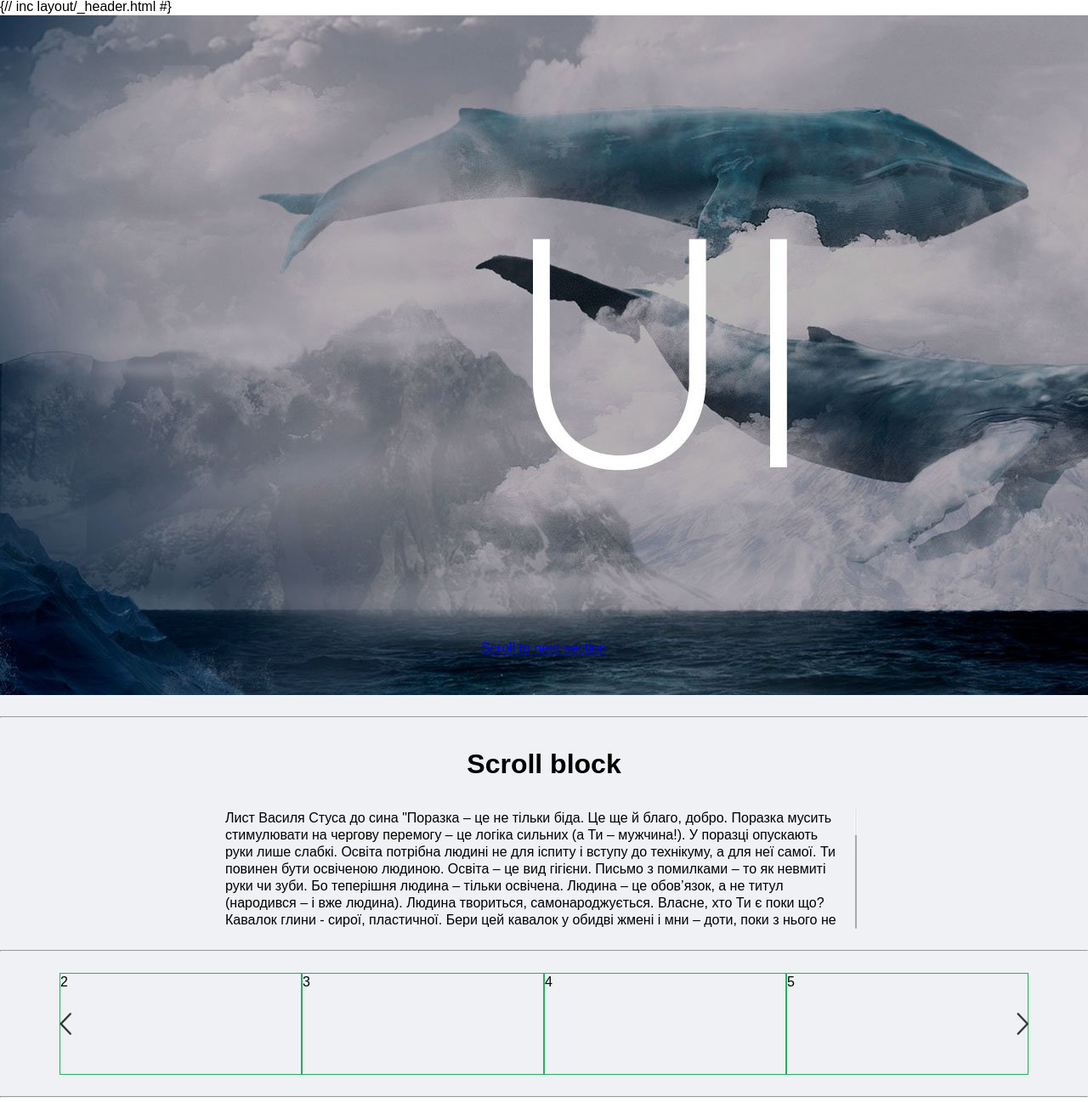
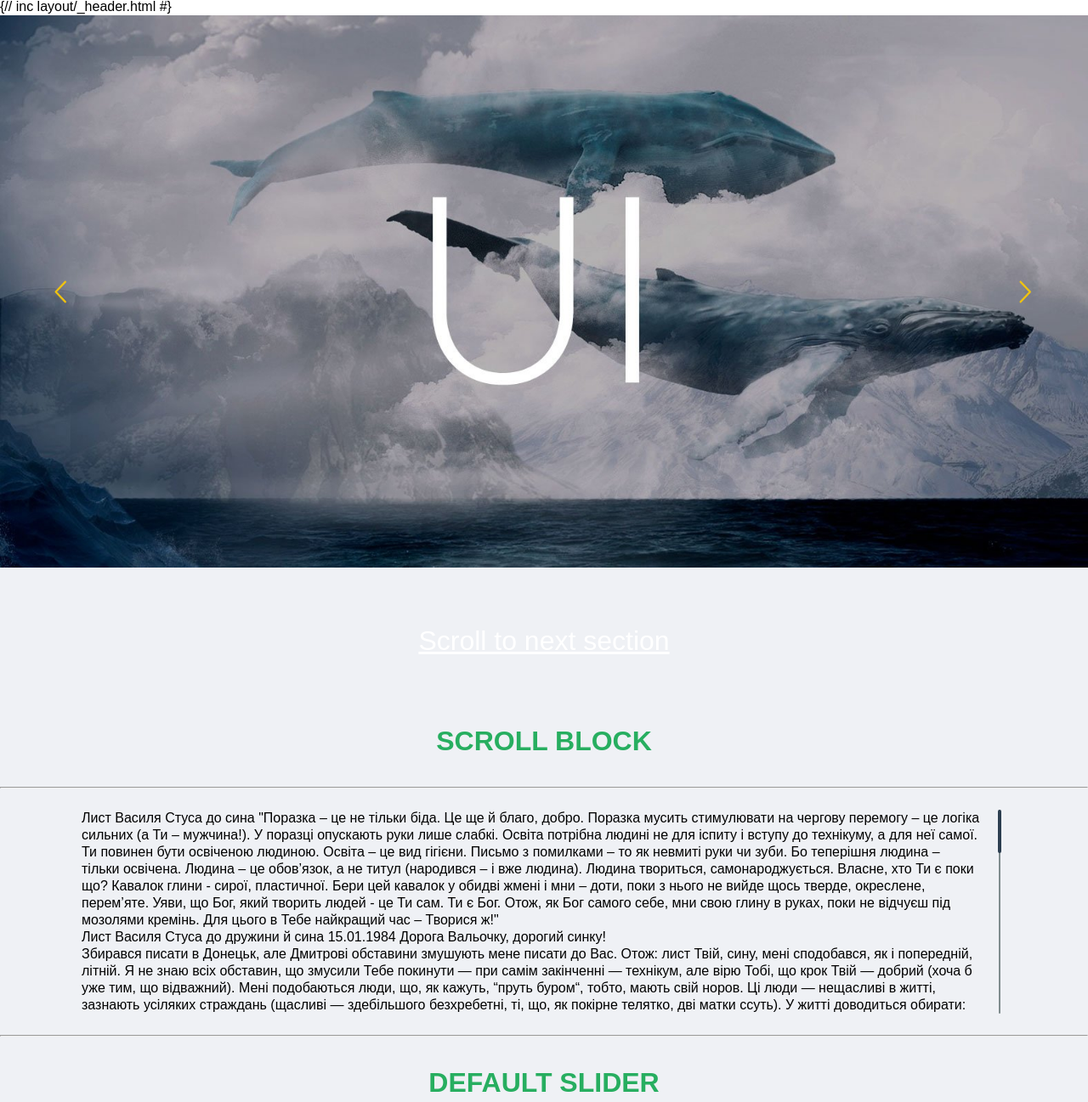
Before and after one commit to Khaanh/gulp4-markup, a website: page app/UI-Kit.html in a window 1280 px wide. Shown: the part 2-1299 px from the top of the page at 85% size. Drawn offline with nearby package versions, Linux system fonts and the light colour scheme; some packages are replaced by stand-ins of ours; files that its build step writes are made by us from their sources; a script that the page names is missing.

Commit message:
Add UI kit list: Slideshow, scrollblock, default slider

```diff
--- a/app/UI-Kit.html
+++ b/app/UI-Kit.html
@@ -16,15 +16,29 @@
       {// inc layout/_header.html #}
 
       <div id="ui-kit">
+
         <div class="hero">
-          <div class="hero__img">
+          <div class="slideshow">
+            <div class="slideshow__arrows"></div>
+            <div class="slideshow__list">
+              <div class="slideshow__items">
                 <img src="./img/ui-kit.jpg" alt="UI-kit">
               </div>
+              <div class="slideshow__items">
+                <img src="./img/ui-kit.jpg" alt="UI-kit">
+              </div>
+              <div class="slideshow__items">
+                <img src="./img/ui-kit.jpg" alt="UI-kit">
+              </div>
+            </div>
+          </div>
+
           <a href="#" class="scroll-next js-scroll-next">Scroll to next section</a>
         </div>
+
         <div class="section" id="next-section">
+          <h1>Scroll block</h1>
           <hr class="base">
-          <h1>Scroll block</h1>
           <div class="scroll-text">
             <p>
               Лист Василя Стуса до сина
@@ -58,6 +72,8 @@
 
         <hr class="base">
 
+        <h1>Default slider</h1>
+
         <div class="slider-block">
           <div class="container">
             <div class="slider-block__box">
@@ -75,7 +91,6 @@
         </div>
 
         <hr class="base">
-
 
       </div>
 
--- a/app/js/main.js
+++ b/app/js/main.js
@@ -72,4 +72,17 @@ $(function() {
 			// instead of a settings object
 		]
 	})
+
+	$('.slideshow__list').slick({
+		infinite: true,
+		slidesToShow: 1,
+		slidesToScroll: 1,
+		adaptiveHeight: true,
+		autoplay: true,
+		autoplaySpeed: 5000,
+		arrows: true,
+		appendArrows: $('.slideshow__arrows'),
+		prevArrow: `<div class="main-arrow prev-arrow"><svg width="17" height="30" viewBox="0 0 17 30" fill="none" xmlns="http://www.w3.org/2000/svg"><path d="M1.01123 12.8298L12.1741 1.0364C12.5356 0.654533 13.123 0.654533 13.4844 1.0364C13.8385 1.41048 13.8385 2.00672 13.4844 2.3808L2.96028 13.4993L13.4844 24.6179C13.8385 24.992 13.8385 25.5882 13.4844 25.9623C13.3101 26.1465 13.0716 26.25 12.8318 26.25C12.597 26.25 12.356 26.1553 12.1776 25.9607L1.01783 14.1706C1.01753 14.1703 1.01723 14.17 1.01694 14.1697C0.661771 13.8006 0.662187 13.1985 1.01123 12.8298Z" fill="#f1c40f" stroke="#f1c40f" stroke-width="0.5"/></svg></div>`,
+		nextArrow: `<div class="main-arrow next-arrow"><svg width="17" height="30" viewBox="0 0 17 30" fill="none" xmlns="http://www.w3.org/2000/svg"><path d="M13.4888 12.8298L2.32587 1.0364C1.96442 0.654533 1.37701 0.654533 1.01556 1.0364C0.66148 1.41048 0.66148 2.00672 1.01556 2.3808L11.5397 13.4993L1.01556 24.6179C0.66148 24.992 0.66148 25.5882 1.01556 25.9623C1.18992 26.1465 1.42838 26.25 1.66824 26.25C1.90305 26.25 2.14404 26.1553 2.32239 25.9607L13.4822 14.1706C13.4825 14.1703 13.4828 14.17 13.4831 14.1697C13.8382 13.8006 13.8378 13.1985 13.4888 12.8298Z" fill="#f1c40f" stroke="#f1c40f" stroke-width="0.5"/></svg></div>`,
+	})
 });
--- a/app/scss/helpers/_base.scss
+++ b/app/scss/helpers/_base.scss
@@ -44,8 +44,7 @@ body {
 	margin: 0 auto;
 }
 
-// Styles
-
+// Btn up  Styles
 .back-to-top {
 	@include transition;
 	@include hide-elem;
--- a/app/scss/helpers/_variables.scss
+++ b/app/scss/helpers/_variables.scss
@@ -4,3 +4,10 @@ $black: #000;
 $gray: #ccc;
 
 // Custom colors...
+
+// Malihu scrollbar customs
+$dragger_bar-color: #2c3e50;
+$dragger_bar-width: 4px;
+$dragger_bar-radius: 14px;
+$dragger_rail-color:#7f8c8d;
+$scrollTools-opacity: 1;
--- a/app/scss/libs/_libs.scss
+++ /dev/null
@@ -1,3 +0,0 @@
-.libs {
-	height: 1000px;
-}
--- a/app/scss/main.scss
+++ b/app/scss/main.scss
@@ -5,7 +5,23 @@
 @import 'components/_buttons';
 @import 'components/_header';
 @import 'components/_footer';
-@import 'libs/_libs';
 @import 'libs/_slick';
 @import 'libs/_jquery.mCustomScrollbar';
 @import 'pages/_home-page';
+
+
+// Styles scrollbars
+.mCSB_scrollTools .mCSB_dragger.mCSB_dragger_onDrag .mCSB_dragger_bar {
+	background-color: $dragger_bar-color;
+}
+.mCSB_scrollTools .mCSB_dragger .mCSB_dragger_bar {
+	background-color: $dragger_bar-color;
+	width: $dragger_bar-width;
+	border-radius: $dragger_bar-radius;
+}
+.mCSB_scrollTools .mCSB_draggerRail {
+	background-color: $dragger_rail-color;
+}
+.mCSB_scrollTools {
+	opacity: $scrollTools-opacity;
+}
--- a/app/scss/pages/_home-page.scss
+++ b/app/scss/pages/_home-page.scss
@@ -4,27 +4,29 @@
 	h1 {
 		text-align: center;
 		margin: 34px;
+		text-transform: uppercase;
+		color: #27ae60;
 	}
 
 	.hero {
 		height: 100vh;
 		position: relative;
-		&__img {
-			text-align: center;
-		}
 		.scroll-next {
 			position: absolute;
 			bottom: 45px;
 			left: 50%;
 			transform: translate(-50%, 0);
+			color: $white;
+			font-size: 32px;
+			line-height: 38px;
 		}
 	}
 
 	.scroll-text {
-		max-width: 750px;
+		max-width: 85%;
 		width: 100%;
 		margin: 0 auto;
-		height: 140px;
+		height: 240px;
 	}
 
 	.base {
@@ -53,4 +55,26 @@
 		}
 	}
 
+	.slideshow {
+		position: relative;
+		&__arrows {
+			position: absolute;
+			top: 50%;
+			left: 50%;
+			transform: translate(-50%, -50%);
+			width: 90%;
+			display: flex;
+			justify-content: space-between;
+			align-items: center;
+			z-index: 100;
+		}
+		&__list {}
+		&__items {
+			> img {
+				width: 100%;
+				height: 100%;
+				display: block;
+			}
+		}
+	}
 }
```
Also changed, not shown: app/js/main.min.js. Lines whose indentation alone changed are shown as unchanged.
